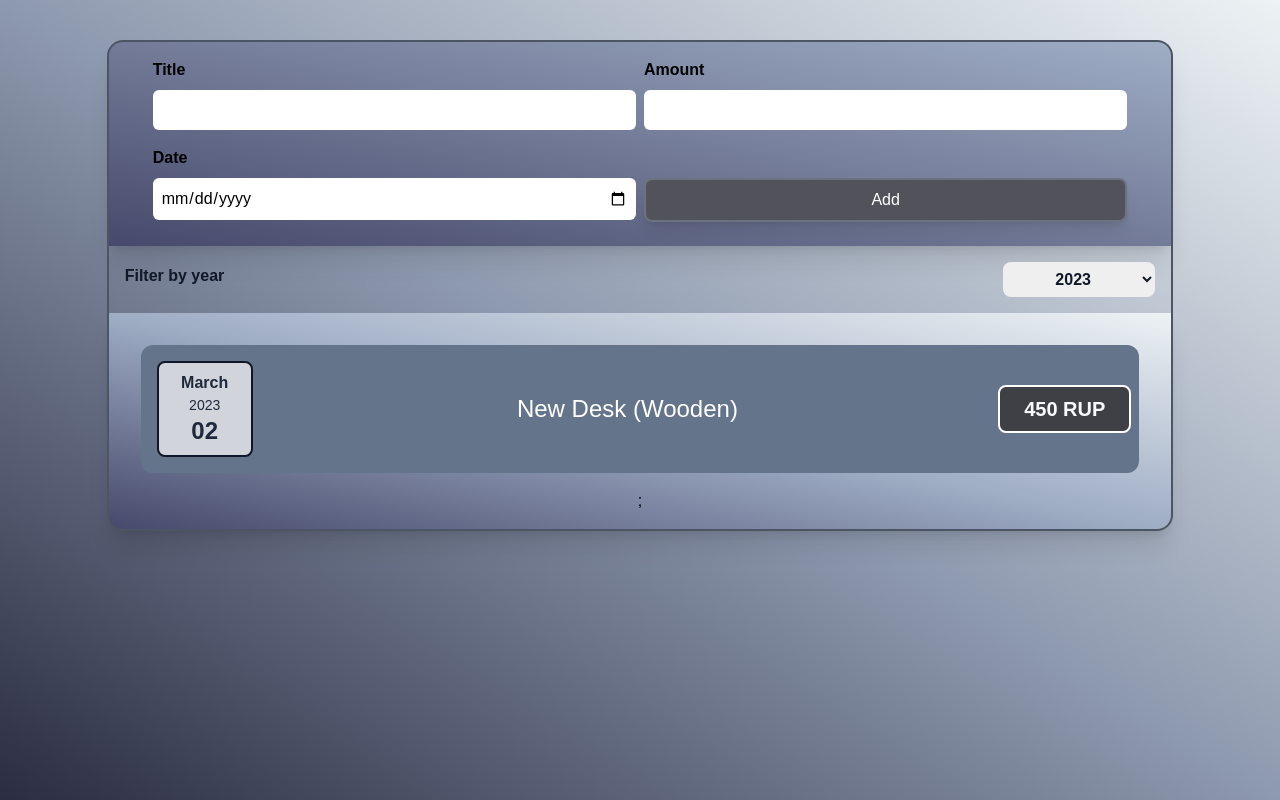
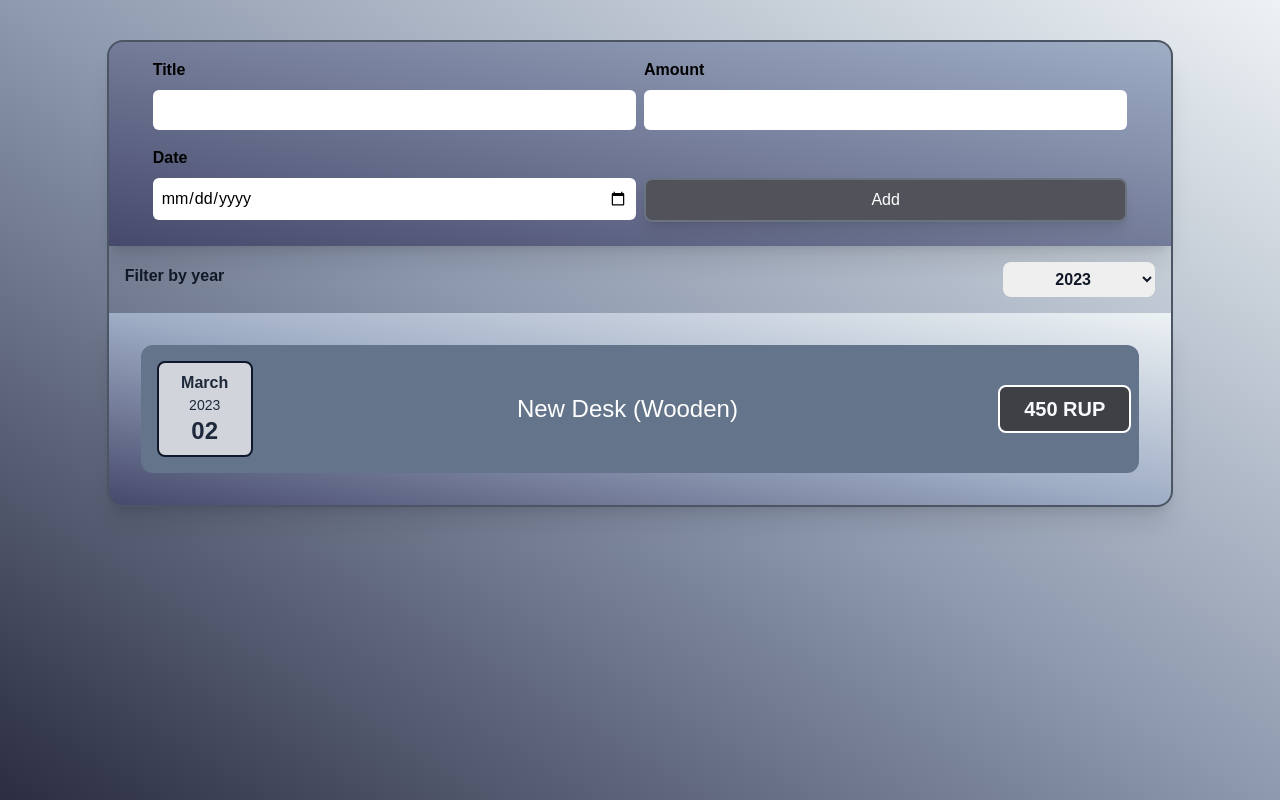
Before and after one commit to AbhishekSingh0901/ReactDevelopment, a React (Create React App) app in the folder 01-react-basics-with-expensetracker/: page / in a window 1280 px wide. Built offline with nearby package versions, Linux system fonts and the light colour scheme.

Commit message:
adding conditionals

```diff
--- a/01-react-basics-with-expensetracker/src/components/Expenses/Expenses.js
+++ b/01-react-basics-with-expensetracker/src/components/Expenses/Expenses.js
@@ -1,7 +1,7 @@
 import React, { useState } from "react";
-import ExpenseItem from "./ExpenseItem";
 import ExpensesFilter from "./ExpenseFilter";
 import Card from "../ui/Card";
+import ExpensesList from "./ExpensesList";
 
 const Expenses = (props) => {
   const [fileredYear, SetFilteredYear] = useState("2023");
@@ -14,19 +14,6 @@ const Expenses = (props) => {
     return item.date.getFullYear().toString() === fileredYear;
   });
 
-  let expenseContent = (
-    <p className="text-xl font-bold font-gray-900">No Expenses Found</p>
-  );
-  if (filteredExpenses.length > 0) {
-    expenseContent = filteredExpenses.map((item) => (
-      <ExpenseItem
-        key={item.id}
-        title={item.title}
-        amount={item.amount}
-        date={item.date}
-      ></ExpenseItem>
-    ));
-  }
   return (
     <div className=" h-4/6">
       <ExpensesFilter
@@ -34,7 +21,7 @@ const Expenses = (props) => {
         onChangeFilter={filterChangeHandler}
       />
       <Card className="min-h-5/6 p-4 bg-gradient-to-tr shadow-xl from-[#46496b] via-[#9fadc5] to-[#edf2f4] rounded-b-2xl border-x-2 border-b-2 border-gray-600 mb-8 mx-auto w-5/6 max-w-6xl overflow-y-scroll scrollbar-hide ">
-        {expenseContent};
+        <ExpensesList items={filteredExpenses} />
       </Card>
     </div>
   );
--- /dev/null
+++ b/01-react-basics-with-expensetracker/src/components/Expenses/ExpensesList.js
@@ -0,0 +1,25 @@
+import React from "react";
+import ExpenseItem from "./ExpenseItem";
+
+const ExpensesList = (props) => {
+  let expenseContent = (
+    <p className="text-xl font-bold font-gray-900">No Expenses Found</p>
+  );
+  if (props.items.length === 0) {
+    return expenseContent;
+  }
+
+  return (
+    <ul>
+      {props.items.map((item) => (
+        <ExpenseItem
+          key={item.id}
+          title={item.title}
+          amount={item.amount}
+          date={item.date}
+        ></ExpenseItem>
+      ))}
+    </ul>
+  );
+};
+export default ExpensesList;
```
